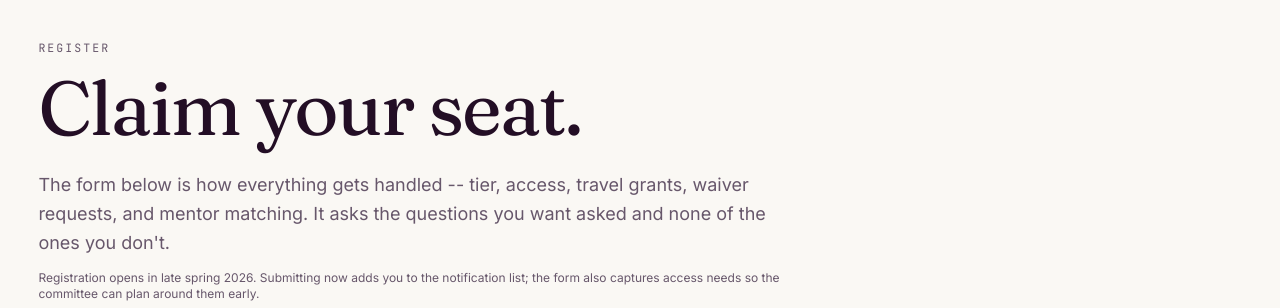
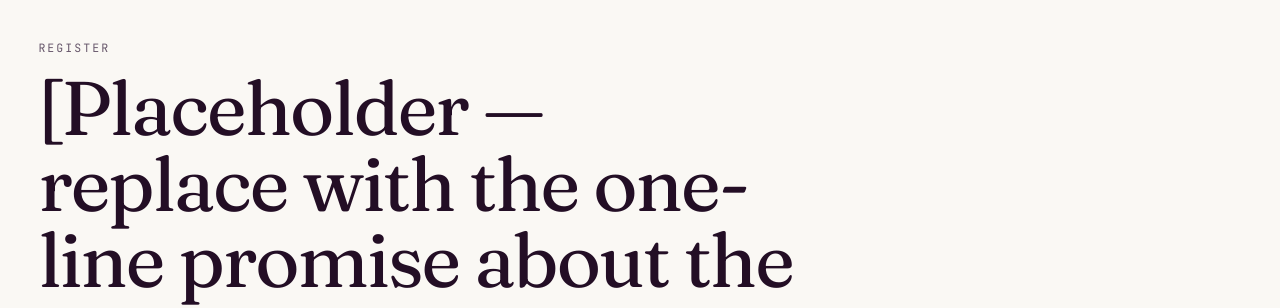
Before and after one commit to mason-u-borchard/synapse-conference-prototype, a Next.js app: page /register in a window 1280 px wide. Shown: the part 125-433 px from the top of the page. Built offline with nearby package versions, Linux system fonts and the light colour scheme; no server answers.

Commit message:
refactor(content): surface committee-facing '[Placeholder -- replace with ...]' headlines across pages

```diff
--- a/src/app/about/page.tsx
+++ b/src/app/about/page.tsx
@@ -17,7 +17,7 @@ export default function AboutPage() {
     <div className="container-gutter py-section">
       <header className="max-w-3xl">
         <p className="eyebrow mb-4">About</p>
-        <h1 className="text-display-lg text-balance">A convening with the door held open.</h1>
+        <h1 className="text-display-lg text-balance">[Placeholder — replace with the one-line governance stance: who the committee is accountable to and what that changes about how the event is run.]</h1>
         <p className="mt-6 max-w-prose text-lg leading-relaxed text-muted-foreground text-pretty">{meta.mission}</p>
       </header>
 
--- a/src/app/donate/page.tsx
+++ b/src/app/donate/page.tsx
@@ -14,7 +14,7 @@ export default function DonatePage() {
     <div className="container-gutter py-section">
       <header className="max-w-3xl">
         <p className="eyebrow mb-4">Donate</p>
-        <h1 className="text-display-lg text-balance">Hold the door open for someone else.</h1>
+        <h1 className="text-display-lg text-balance">[Placeholder — replace with a concrete statement of what donor dollars do that registration fees cannot: e.g., underwrite the first ten travel grants for non-R1 doctoral researchers; fund CART captioning across all rooms.]</h1>
         <p className="mt-6 max-w-prose text-lg leading-relaxed text-muted-foreground text-pretty">
           Donations will support parts of the convening that registration
           fees cannot cover. The specific funding categories are
--- a/src/app/page.tsx
+++ b/src/app/page.tsx
@@ -100,14 +100,14 @@ export default function HomePage() {
         </div>
       </Section>
 
-      <Section eyebrow="Day one, early" heading="A program that respects your attention." lede="Sessions are built to be attended, not scanned. The full, filterable schedule lives on the /schedule page.">
+      <Section eyebrow="Day one, early" heading="[Placeholder — replace with the programming principle the committee wants this schedule to prove out: e.g., no parallel tracks in the opening slot, plenary-then-workshop cadence, poster sessions protected from being scheduled against keynotes.]" lede="The full, filterable schedule lives on the /schedule page.">
         <ScheduleGlance items={openers} />
         <div className="mt-8">
           <Link href="/schedule" className="btn btn-ghost">Full schedule<ArrowRight /></Link>
         </div>
       </Section>
 
-      <Section tone="raised" eyebrow="Questions, briefly answered" heading="Logistics without the maze.">
+      <Section tone="raised" eyebrow="Questions, briefly answered" heading="[Placeholder — replace with the committee's one-line stance on logistics: what specifically is easier or cheaper here than at comparable conferences (single form covers access; no grad-student surcharge; travel grants decided before early-bird closes).]">
         <FaqPreview items={openFaq} />
         <div className="mt-8">
           <Link href="/faq" className="btn btn-ghost">All FAQ<ArrowRight /></Link>
--- a/src/app/register/page.tsx
+++ b/src/app/register/page.tsx
@@ -11,11 +11,10 @@ export default function RegisterPage() {
     <div className="container-gutter py-section">
       <header className="max-w-3xl">
         <p className="eyebrow mb-4">Register</p>
-        <h1 className="text-display-lg text-balance">Claim your seat.</h1>
+        <h1 className="text-display-lg text-balance">[Placeholder — replace with the one-line promise about the registration experience: what the form handles in one pass that usually takes three.]</h1>
         <p className="mt-6 max-w-prose text-lg leading-relaxed text-muted-foreground text-pretty">
           The form below is how everything gets handled -- tier, access,
-          travel grants, waiver requests, and mentor matching. It asks the
-          questions you want asked and none of the ones you don't.
+          travel grants, waiver requests, and mentor matching.
         </p>
         <p className="mt-3 text-xs text-muted-foreground">
           Registration opens in late spring 2026. Submitting now adds you to
--- a/src/app/speakers/page.tsx
+++ b/src/app/speakers/page.tsx
@@ -13,7 +13,7 @@ export default function SpeakersPage() {
     <div className="container-gutter py-section">
       <header className="max-w-3xl">
         <p className="eyebrow mb-4">The roster</p>
-        <h1 className="text-display-lg text-balance">Twenty speakers, one working conversation.</h1>
+        <h1 className="text-display-lg text-balance">[Placeholder — replace with the one-line description of what binds the roster editorially: the shared question or live disagreement the twenty talks are arranged around.]</h1>
         <p className="mt-6 max-w-prose text-lg leading-relaxed text-muted-foreground text-pretty">
           Speakers are numbered (Speaker 1 through Speaker 20) as placeholders
           while the committee finalizes invitations. Filter by topic, or
```
Also changed, not shown: 1 other file (tests, documents, lock files or other folders).
